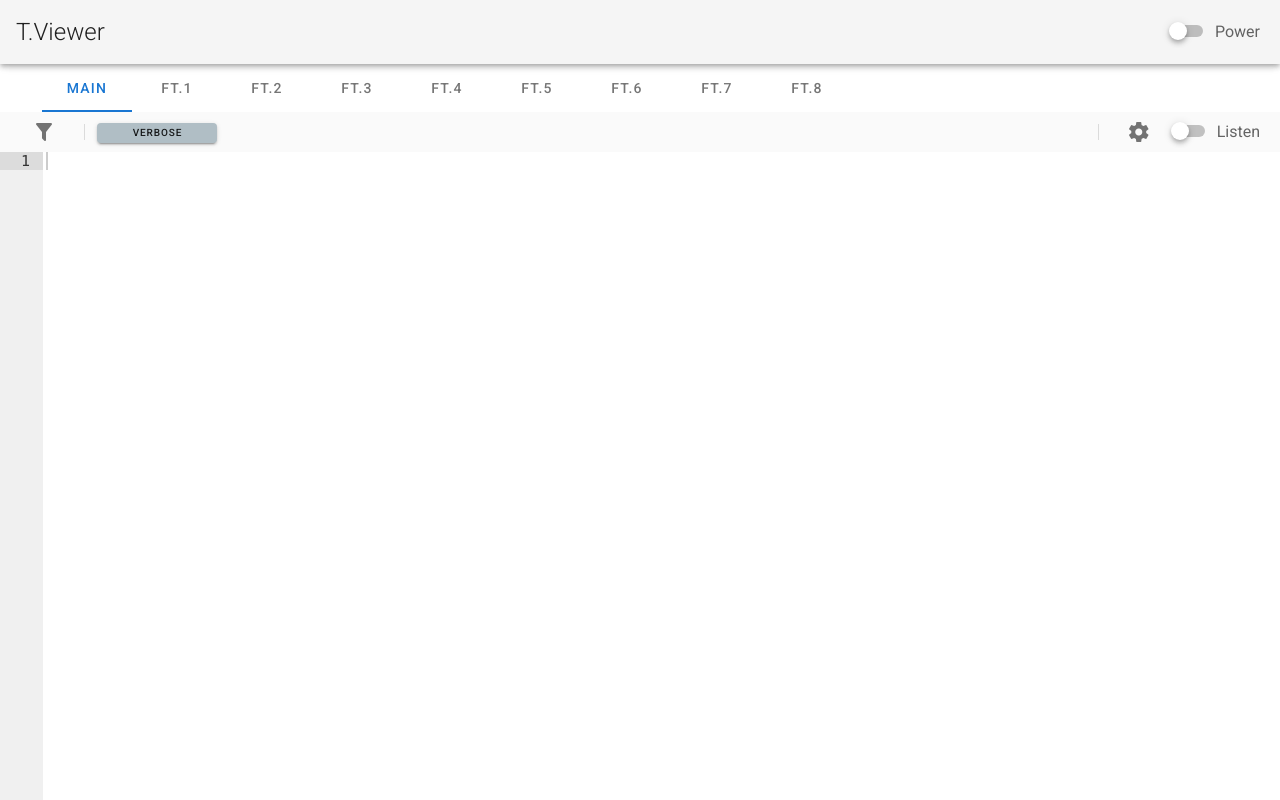
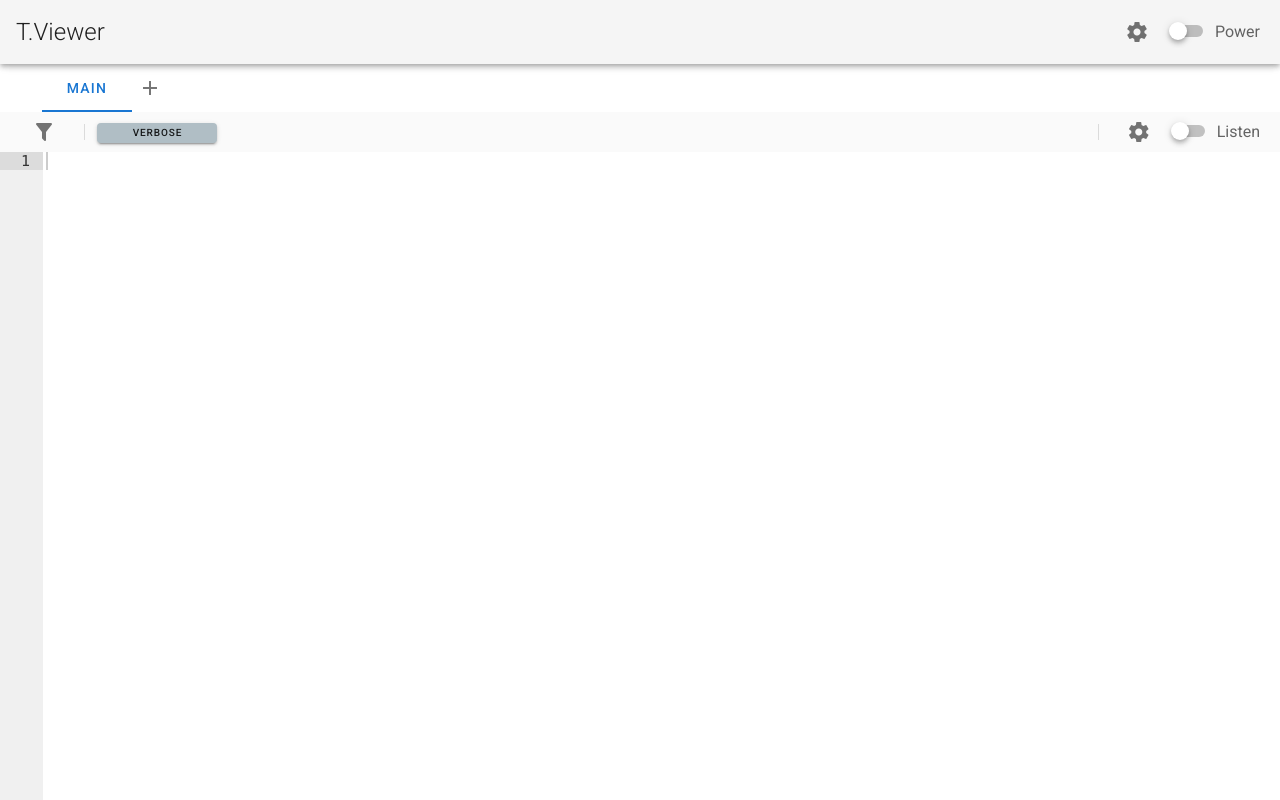
Before and after one commit to msaltnet/T.Viewer, a Vue app: page / in a window 1280 px wide. Built offline with nearby package versions, Linux system fonts and the light colour scheme.

Commit message:
Can add and close tab

```diff
--- a/src/App.vue
+++ b/src/App.vue
@@ -9,7 +9,7 @@
       <v-spacer></v-spacer>
 
       <v-btn icon class="mx-1">
-        <v-icon>mdi-settings</v-icon>
+        <v-icon>mdi-cog</v-icon>
       </v-btn>
 
       <v-switch
@@ -31,30 +31,18 @@
         <v-tab
           :href="'#tab-main'"
         >Main</v-tab>
-        <v-tab
-          :href="'#tab-1'"
-        >ft.1</v-tab>
-        <v-tab
-          :href="'#tab-2'"
-        >ft.2</v-tab>
-        <v-tab
-          :href="'#tab-3'"
-        >ft.3</v-tab>
-        <v-tab
-          :href="'#tab-4'"
-        >ft.4</v-tab>
-        <v-tab
-          :href="'#tab-5'"
-        >ft.5</v-tab>
-        <v-tab
-          :href="'#tab-6'"
-        >ft.6</v-tab>
-        <v-tab
-          :href="'#tab-7'"
-        >ft.7</v-tab>
-        <v-tab
-          :href="'#tab-8'"
-        >ft.8</v-tab>
+
+        <v-tab v-for="(tab, i) in tabs" :key="tab.id" :title="tab.name" :href="'#tab' + tab.id">
+          {{ tab.name }}
+          <v-btn icon class="align-self-center ml-1" @click.stop.prevent="closeTab(i)">
+            <v-icon>mdi-close</v-icon>
+          </v-btn>
+        </v-tab>
+
+        <v-btn icon class="align-self-center" color="grey darken-1" @click="createNewTab()">
+          <v-icon>mdi-plus</v-icon>
+        </v-btn>
+
       </v-tabs>
 
       <v-tabs-items v-model="currentItem">
@@ -63,87 +51,15 @@
           <LogMonitor
             v-bind:listenSwitch="switchListen"
             listenerId="listener-0"
-            filter=""
+            filter=''
           />
         </v-tab-item>
-        <v-tab-item
-          :value="'tab-1'"
-        >
-          TAB-1 filter="W_HOME"
+
+        <v-tab-item v-for="tab in tabs" :key="tab.id" :value="'tab' + tab.id" >
           <LogMonitor
             v-bind:listenSwitch="switchListen"
-            listener-id="listener-1"
-            filter="W_HOME"
-          />
-        </v-tab-item>
-        <v-tab-item
-          :value="'tab-2'"
-        >
-          TAB-2 filter="CAPI"
-          <LogMonitor
-            v-bind:listenSwitch="switchListen"
-            listener-id="listener-2"
-            filter="CAPI"
-          />
-        </v-tab-item>
-        <v-tab-item
-          :value="'tab-3'"
-        >
-          TAB-3 filter="watchface"
-          <LogMonitor
-            v-bind:listenSwitch="switchListen"
-            listener-id="listener-3"
-            filter="watchface"
-          />
-        </v-tab-item>
-        <v-tab-item
-          :value="'tab-4'"
-        >
-          TAB-4 filter="watch_app_main"
-          <LogMonitor
-            v-bind:listenSwitch="switchListen"
-            listener-id="listener-4"
-            filter="watch_app_main"
-          />
-        </v-tab-item>
-        <v-tab-item
-          :value="'tab-5'"
-        >
-          TAB-5 filter="MANAGER"
-          <LogMonitor
-            v-bind:listenSwitch="switchListen"
-            listener-id="listener-5"
-            filter="MANAGER"
-          />
-        </v-tab-item>
-        <v-tab-item
-          :value="'tab-6'"
-        >
-          TAB-6 filter="CORE"
-          <LogMonitor
-            v-bind:listenSwitch="switchListen"
-            listener-id="listener-6"
-            filter="CORE"
-          />
-        </v-tab-item>
-        <v-tab-item
-          :value="'tab-7'"
-        >
-          TAB-7 filter="SOUND"
-          <LogMonitor
-            v-bind:listenSwitch="switchListen"
-            listener-id="listener-7"
-            filter="SOUND"
-          />
-        </v-tab-item>
-        <v-tab-item
-          :value="'tab-8'"
-        >
-          TAB-8 filter="samsung"
-          <LogMonitor
-            v-bind:listenSwitch="switchListen"
-            listener-id="listener-8"
-            filter="samsung"
+            v-bind:listenerId="'listener-' + tab.id"
+            filter=""
           />
         </v-tab-item>
       </v-tabs-items>
@@ -163,17 +79,29 @@ export default {
     LogMonitor,
   },
   data: () => ({
+    increamentalId: 0,
+    tabs: [],
     currentItem: 'tab-main',
     switchListen: false
   }),
   methods: {
+    getNewTabId: function () {
+      return this.increamentalId++;
+    },
     onSwitchChange: function () {
       let command = '';
       if (this.switchListen)
         command = 'start';
 
       ipcRenderer.send(POWER_EVENT_CHANNEL, command);
-    }
+    },
+    createNewTab() {
+      let id = this.getNewTabId();
+      this.tabs.push({id: id, name: "tab-" + id});
+    },
+    closeTab(index) {
+      this.tabs.splice(index, 1);
+    },
   }
 };
 </script>
```
Also changed, not shown: 1 other file (tests, documents, lock files or other folders).
